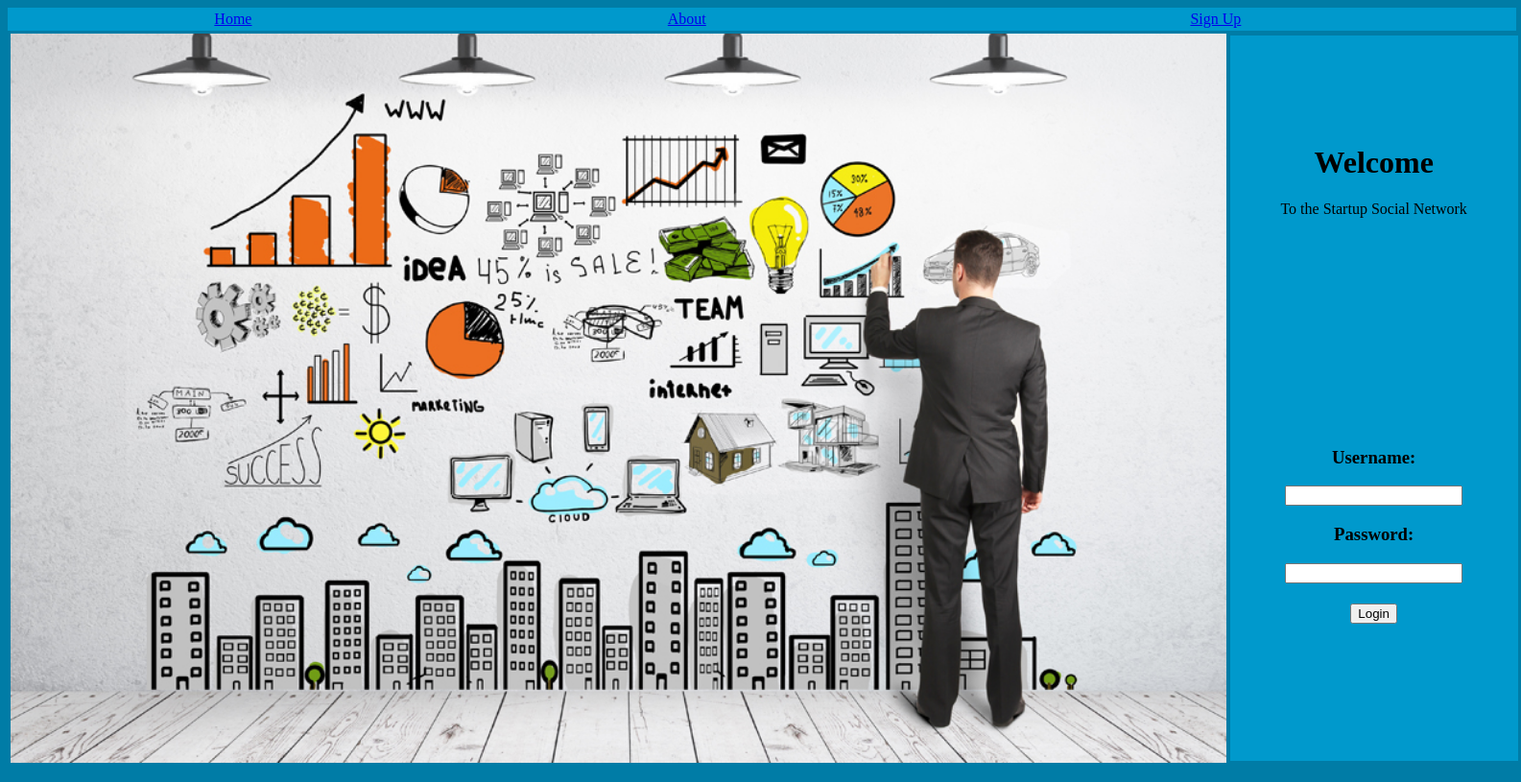
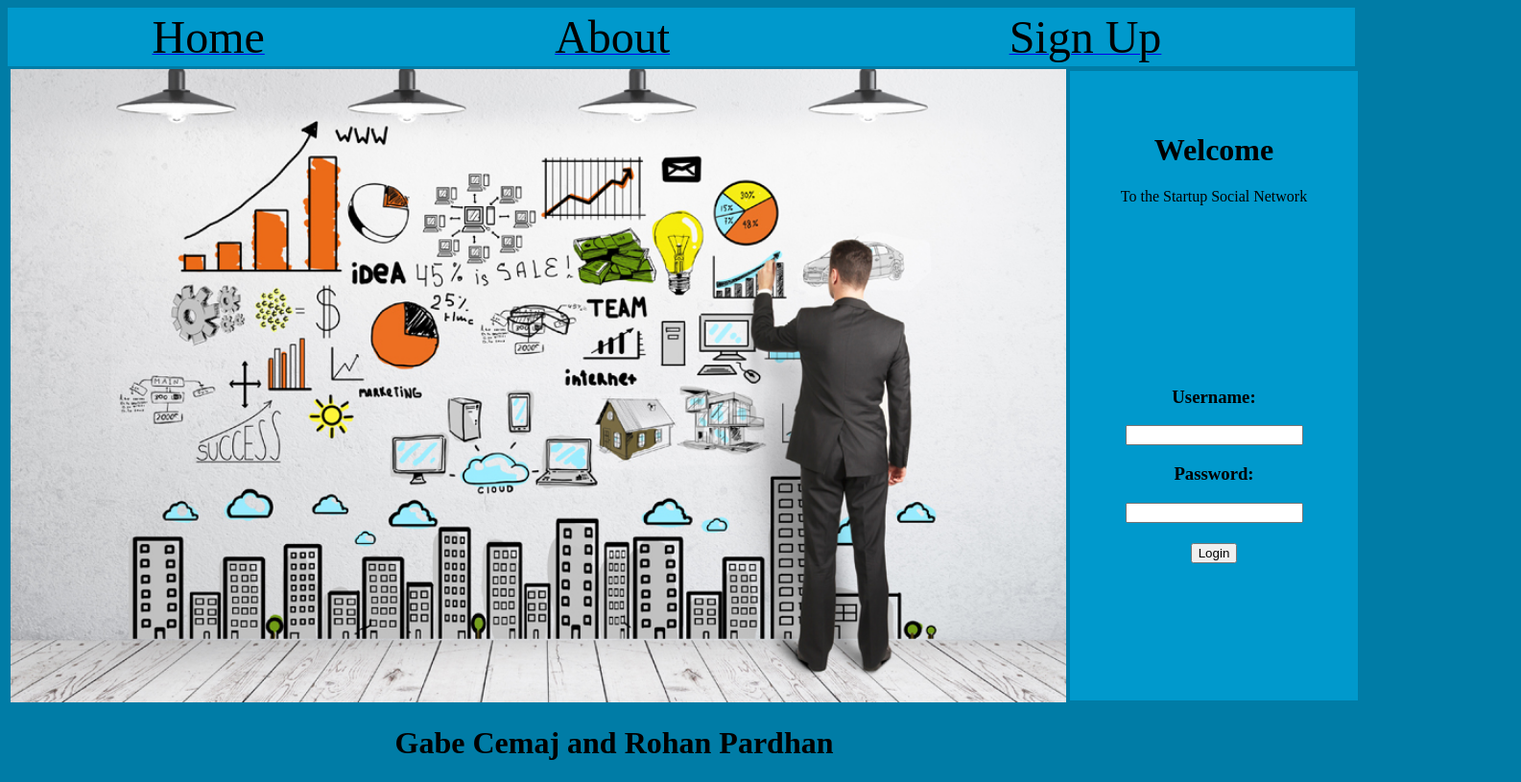
Before and after one commit to gabox8888/SSN, a plain HTML site: page index.html in a window 1280 px wide. Shown: the whole page at 96% size, 1585 px wide, since content can reach past the window. Drawn offline with Linux system fonts and the light colour scheme.

Commit message:
uodated index

```diff
--- a/index.html
+++ b/index.html
@@ -2,21 +2,21 @@
 <html>
   <head bgcolor="#007CA6">
     <center>
-      <table border="0" width="1572"  bgcolor="#0099cc">
-        <tr>
+      <table border="0" width="1404"  bgcolor="#0099cc">
+        <tr height="50">
           <td>
             <center>
-              <a href="index.html">Home</a>
+              <a href="index.html"><font size="10" color="black">Home</font></a>
             </center>
           </td>
           <td>
             <center>
-              <a href="#">About</a>
+              <a href="#"><font size="10" color="black">About</font></a>
             </center>
           </td>
           <td>
             <center>
-              <a href="signup.html">Sign Up</a>
+              <a href="signup.html"><font size="10" color="black">Sign Up</font></a>
             </center>
           </td>
         </tr>
@@ -28,12 +28,12 @@
       <table>
         <tr>
           <td>
-            <img src="images/welcome.jpg" height="760"/>
+            <img src="images/welcome.jpg" height="660"/>
           </td>
           <td>
             <table width="300"  border="0" bgcolor="#0099cc">
               <tr>
-                <td height="300">
+                <td height="200">
                   <center>
                     <h1 >Welcome</h1>
                     <p>To the Startup Social Network</p>
@@ -58,6 +58,7 @@
           </td>
         </tr>
       </table>
+      <h1>Gabe Cemaj and Rohan Pardhan</h1>
     </center>
   </body>
 </html>
```
